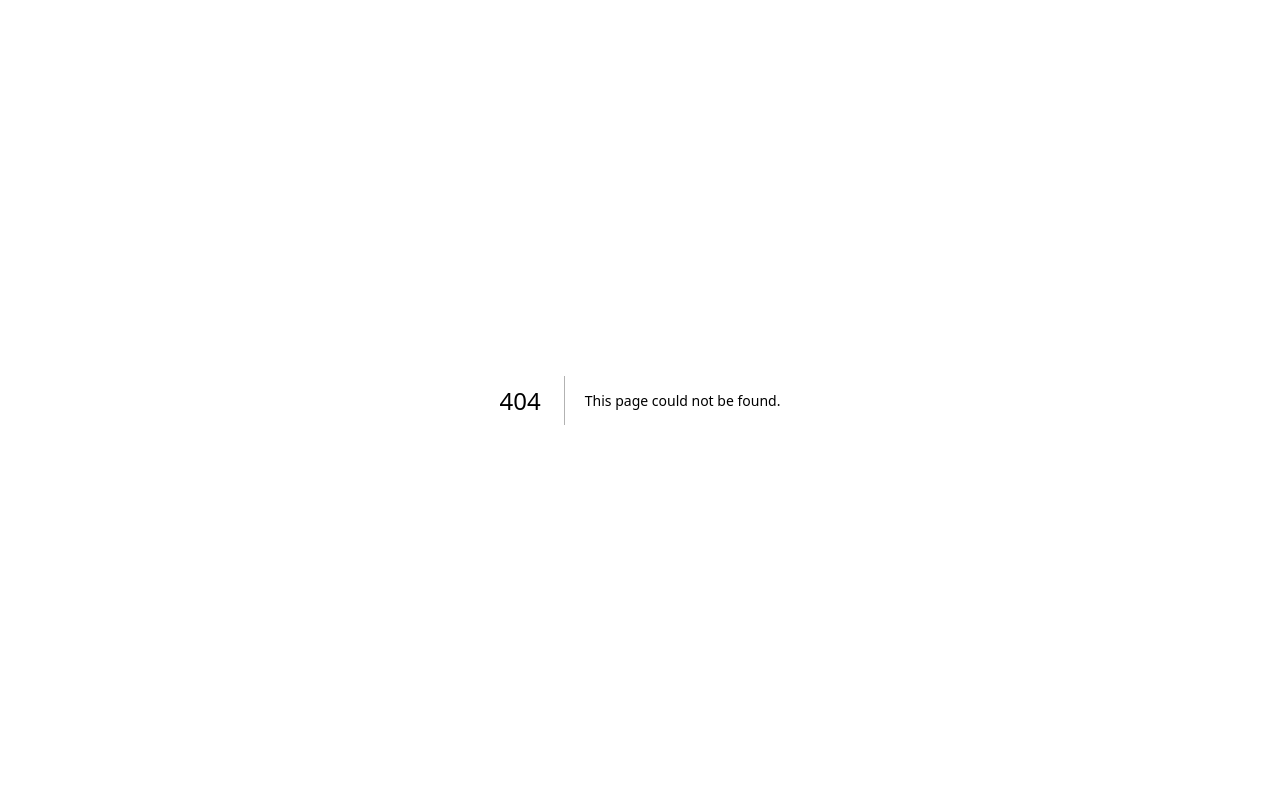
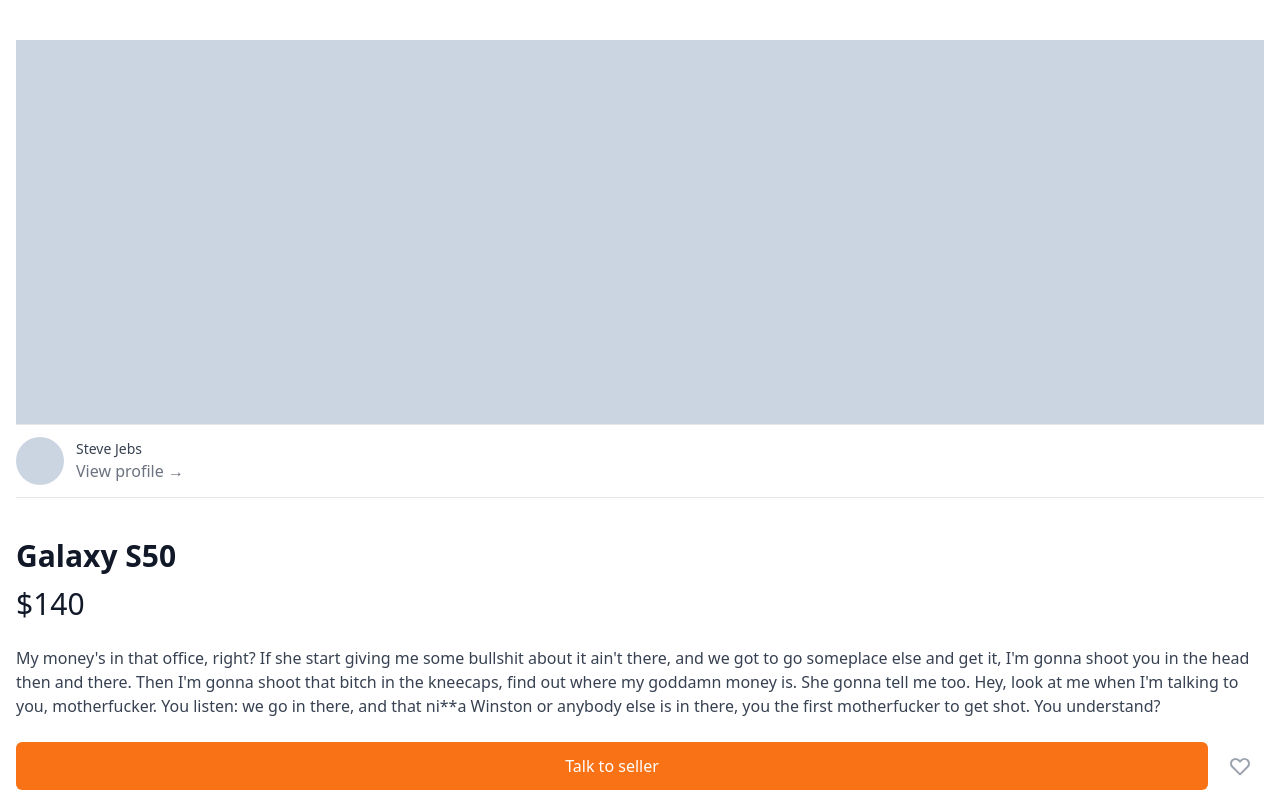
Before and after one commit to jin123457/carrot-market, a Next.js app: page /items/1 in a window 1280 px wide. Before the commit this address had no page. Shown: the top 800 px of the page. Built offline with nearby package versions, Linux system fonts and the light colour scheme.

Commit message:
item detail page UI created

```diff
--- /dev/null
+++ b/src/pages/items/[id].tsx
@@ -0,0 +1,62 @@
+const ItemsDetail = () => {
+    return (
+        <div className="px-4 py-10">
+            <div className="mb-8">
+                <div className="h-96 bg-slate-300" />
+                <div className="flex cursor-pointer items-center space-x-3 py-3 border-t border-b">
+                    <div className="w-12 h-12 rounded-full bg-slate-300" />
+                    <div>
+                        <p className="text-sm font-medium text-gray-700">Steve Jebs</p>
+                        <p className="rexr-xs font-medium text-gray-500">View profile &rarr;</p>
+                    </div>
+                </div>
+                <div className="mt-10">
+                    <h1 className="text-3xl font-bold text-gray-900">Galaxy S50</h1>
+                    <p className="text-3xl mt-3 text-gray-900 block">$140</p>
+                    <p className="text-base my-6 text-gray-700">
+                        My money&apos;s in that office, right? If she start giving me some bullshit about it ain&apos;t there, and we got to go someplace else
+                        and get it, I&apos;m gonna shoot you in the head then and there. Then I&apos;m gonna shoot that bitch in the kneecaps, find out where my
+                        goddamn money is. She gonna tell me too. Hey, look at me when I&apos;m talking to you, motherfucker. You listen: we go in there, and
+                        that ni**a Winston or anybody else is in there, you the first motherfucker to get shot. You understand?
+                    </p>
+                    <div className="flex items-center justify-between space-x-2">
+                        <button className="flex-1 bg-orange-500 text-white py-3 rounded-md focus:outline-none focus:ring-2 focus:ring-offset-2 focus:ring-orange-500 font-medium hover:bg-orange-600">
+                            Talk to seller
+                        </button>
+                        <button className="p-3 flex rounded-md items-center justify-center text-gray-400 hover:bg-gray-100 hover:text-gray-500 focus:outline-none focus:ring-2 focus:ring-offset-2 focus:ring-orange-500">
+                            <svg
+                                className="h-6 w-6 "
+                                xmlns="http://www.w3.org/2000/svg"
+                                fill="none"
+                                viewBox="0 0 24 24"
+                                stroke="currentColor"
+                                aria-hidden="true"
+                            >
+                                <path
+                                    strokeLinecap="round"
+                                    strokeLinejoin="round"
+                                    strokeWidth="2"
+                                    d="M4.318 6.318a4.5 4.5 0 000 6.364L12 20.364l7.682-7.682a4.5 4.5 0 00-6.364-6.364L12 7.636l-1.318-1.318a4.5 4.5 0 00-6.364 0z"
+                                />
+                            </svg>
+                        </button>
+                    </div>
+                </div>
+            </div>
+            <div>
+                <h2 className="text-2xl font-bold text-gray-900">Similar items</h2>
+                <div className="mt-6 grid grid-cols-2 gap-4">
+                    {[1, 2, 3, 4, 5, 6].map((_, i) => (
+                        <div key={i}>
+                            <div className="h-56 w-full mb-4 bg-slate-300" />
+                            <h3 className="text-sm text-gray-700 -mb-1">Galaxy S60</h3>
+                            <p className="text-xs font-medium text-gray-900">$6</p>
+                        </div>
+                    ))}
+                </div>
+            </div>
+        </div>
+    );
+};
+
+export default ItemsDetail;
--- /dev/null
+++ b/src/pages/items/upload.tsx
@@ -0,0 +1,43 @@
+const UploadItem = () => {
+    return (
+        <div>
+            <div>
+                <div>
+                    <label>
+                        <svg className="h-12 w-12" stroke="currentColor" fill="none" viewBox="0 0 48 48" aria-hidden="true">
+                            <path
+                                d="M28 8H12a4 4 0 00-4 4v20m32-12v8m0 0v8a4 4 0 01-4 4H12a4 4 0 01-4-4v-4m32-4l-3.172-3.172a4 4 0 00-5.656 0L28 28M8 32l9.172-9.172a4 4 0 015.656 0L28 28m0 0l4 4m4-24h8m-4-4v8m-12 4h.02"
+                                strokeWidth={2}
+                                strokeLinecap="round"
+                                strokeLinejoin="round"
+                            />
+                        </svg>
+
+                        <input type="file" />
+                    </label>
+                </div>
+            </div>
+            <div>
+                <label>Price</label>
+                <div>
+                    <div>
+                        <span>$</span>
+                    </div>
+                    <input type="text" placeholder="0.00" />
+                    <div>
+                        <span>USD</span>
+                    </div>
+                </div>
+            </div>
+            <div>
+                <label>Description</label>
+                <div>
+                    <textarea rows={4} />
+                </div>
+            </div>
+            <button>Upload product</button>
+        </div>
+    );
+};
+
+export default UploadItem;
```
